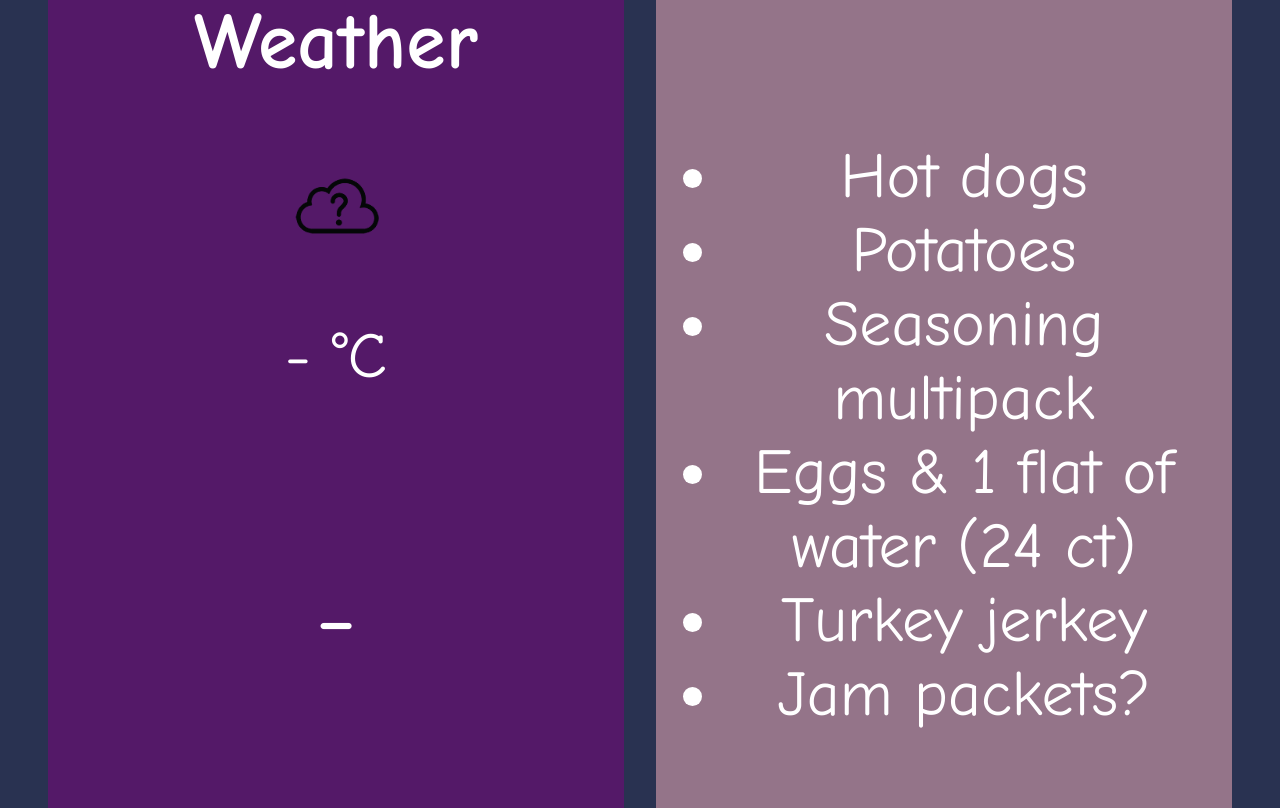
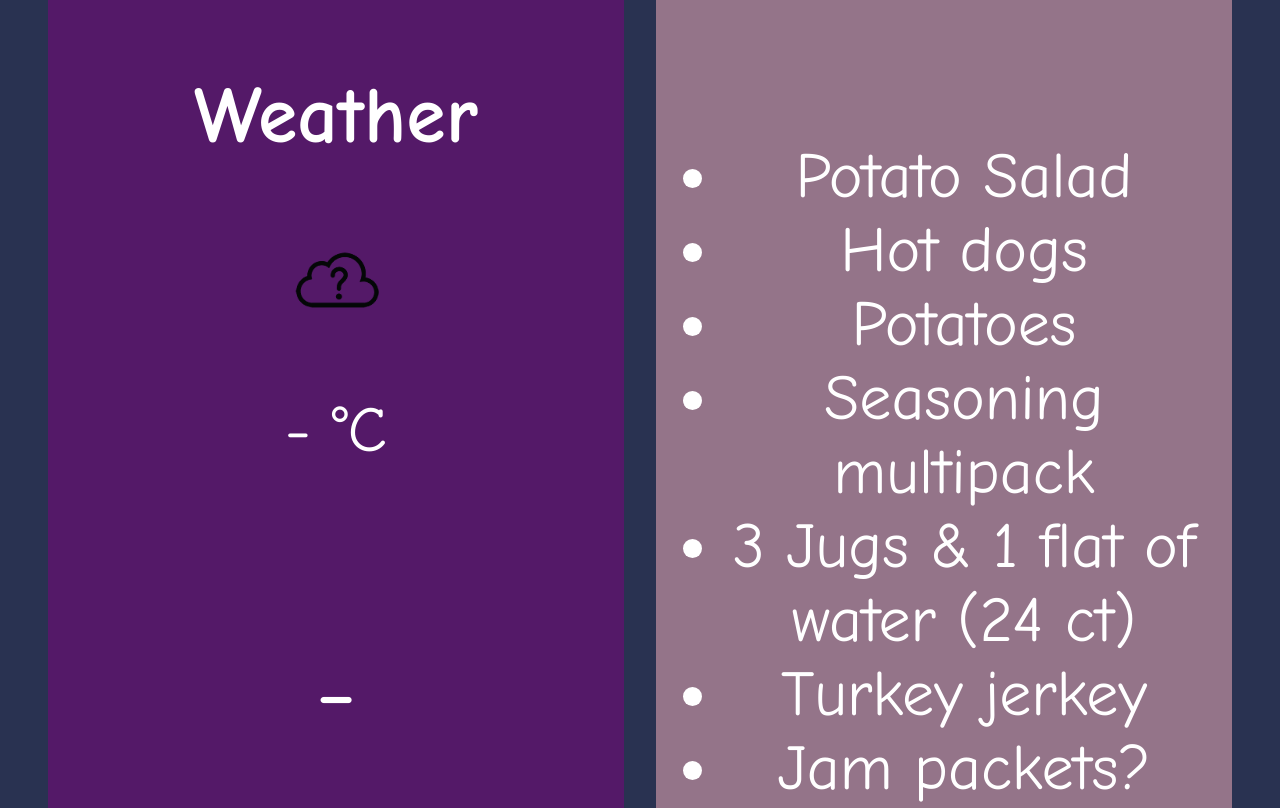
Before and after one commit to atkinsvh/MySchedule, a plain HTML site: page index.html in a window 1280 px wide. Shown: the part 1120-1928 px from the top of the page. Drawn offline with Linux system fonts and the light colour scheme.

Commit message:
Update index.html
final camping adjustments

```diff
--- a/index.html
+++ b/index.html
@@ -38,10 +38,11 @@
                 <h2>What are we taking and getting?</h2>
                 <h3>Getting at the Store</h3>
                 <ul>
+                    <li>Potato Salad</li>
                     <li>Hot dogs</li>
                     <li>Potatoes</li>
                     <li>Seasoning multipack</li>
-                    <li>Eggs & 1 flat of water (24 ct)</li>
+                    <li>3 Jugs & 1 flat of water (24 ct)</li>
                     <li>Turkey jerkey</li>
                     <li>Jam packets?</li>
                 </ul>
@@ -51,6 +52,7 @@
                     <li>Tupperware</li>
                     <li>Eggs -> mason jar maybe</li>
                     <li>Waffle mix (just add water)</li>
+                    <li>Fruit Salad</li>
                 </ul>
                 </section>
             <section id="google-calendar" class="orange-box">
```
